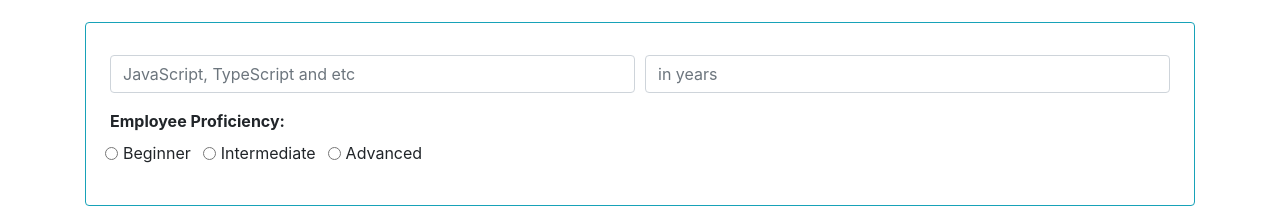
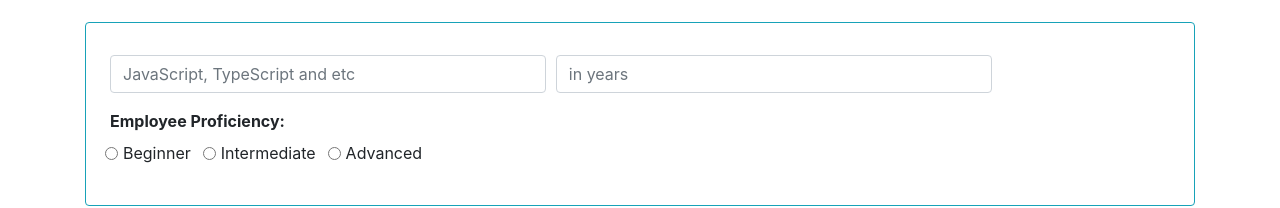
Before and after one commit to LaStudoAngular/angular-kukavka-app, an Angular app: page /create in a window 1280 px wide. Shown: the part 528-736 px from the top of the page. Built offline with nearby package versions, Linux system fonts and the light colour scheme.

Commit message:
Remove dynamically created form controls in angular

```diff
--- a/src/app/components/employee/create-employee/create-employee.component.html
+++ b/src/app/components/employee/create-employee/create-employee.component.html
@@ -126,7 +126,7 @@
         <div class="form-group">
           <div class="form-row mt-2">
             <div
-              class="col"
+              class="col-5"
               [ngClass]="{
                 'text-danger': skill.get('skillName').invalid && skill.get('skillName').touched
               }"
@@ -148,7 +148,7 @@
               </div>
             </div>
             <div
-              class="col"
+              class="col-5"
               [ngClass]="{
                 'text-danger':
                   skill.get('skillExperience').errors?.required &&
@@ -174,6 +174,19 @@
               >
                 {{ 'skillExperience is required' }}
               </div>
+            </div>
+            <div
+              *ngIf="employeeCreateForm.get('skills').length > 1"
+              class="col-2 d-flex justify-content-center"
+            >
+              <button
+                title="Delete Skill"
+                type="button"
+                (click)="removeSkillGroup(idx)"
+                class="btn btn-danger btn-block"
+              >
+                delete
+              </button>
             </div>
           </div>
         </div>
--- a/src/app/components/employee/create-employee/create-employee.component.ts
+++ b/src/app/components/employee/create-employee/create-employee.component.ts
@@ -86,6 +86,10 @@ export class CreateEmployeeComponent implements OnInit, OnDestroy {
     (this.employeeCreateForm.get('skills') as FormArray).push(this.addSkillFormGroup());
   }
 
+  public removeSkillGroup(index: number): void {
+    (this.employeeCreateForm.get('skills') as FormArray).removeAt(index);
+  }
+
   private contactPreferenceHandler(value: string): void {
     const phoneControl: FormControl = this.employeeCreateForm.get('phone') as FormControl;
     if (phoneControl && value === 'phone') {
@@ -93,7 +97,6 @@ export class CreateEmployeeComponent implements OnInit, OnDestroy {
     } else {
       phoneControl.clearValidators();
     }
-    // обновляем view чтобы валидаторы применились в модели формы
     phoneControl.updateValueAndValidity();
   }
 
@@ -118,14 +121,6 @@ export class CreateEmployeeComponent implements OnInit, OnDestroy {
       if (abstractControl instanceof FormGroup) {
         this.logValidationErrors(abstractControl);
       }
-
-      // if (abstractControl instanceof FormArray) {
-      //   for (const control of abstractControl.controls) {
-      //     if (control instanceof FormGroup) {
-      //       this.logValidationErrors(control);
-      //     }
-      //   }
-      // }
     });
   }
 
```
